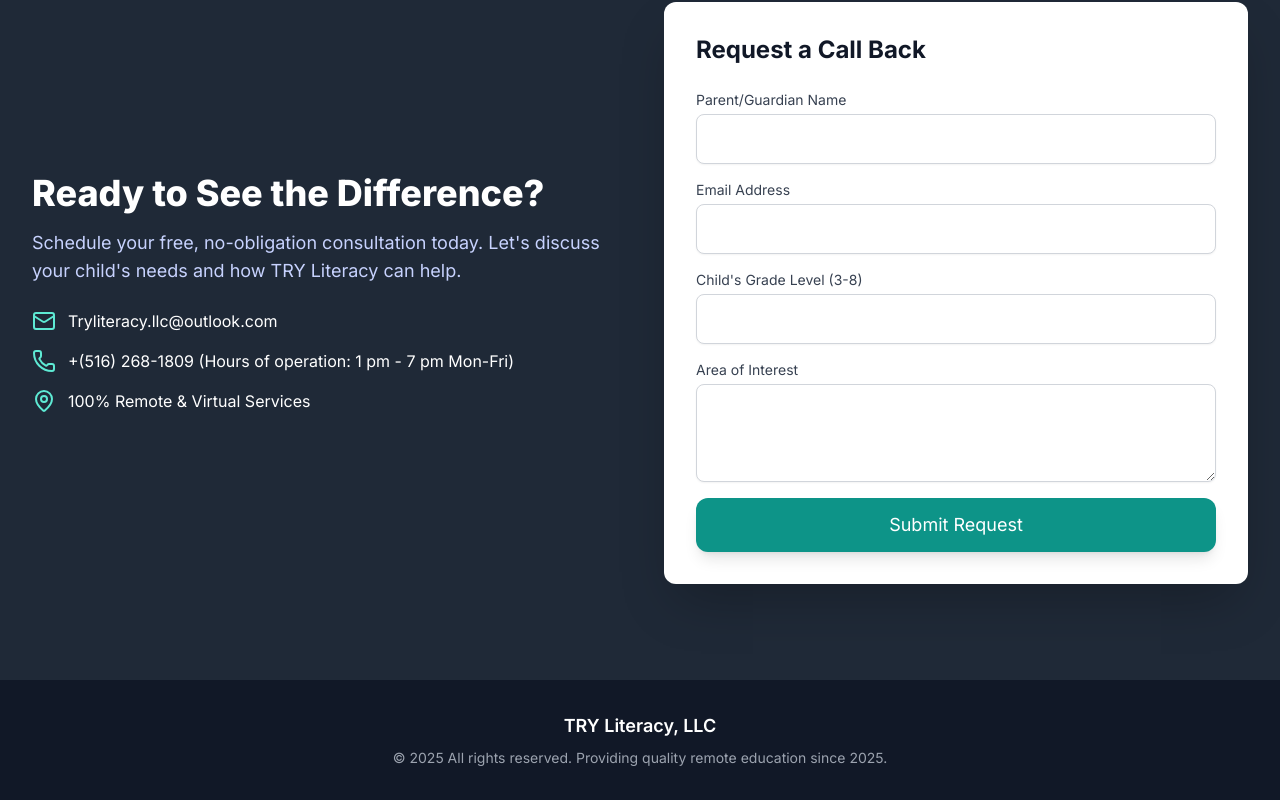
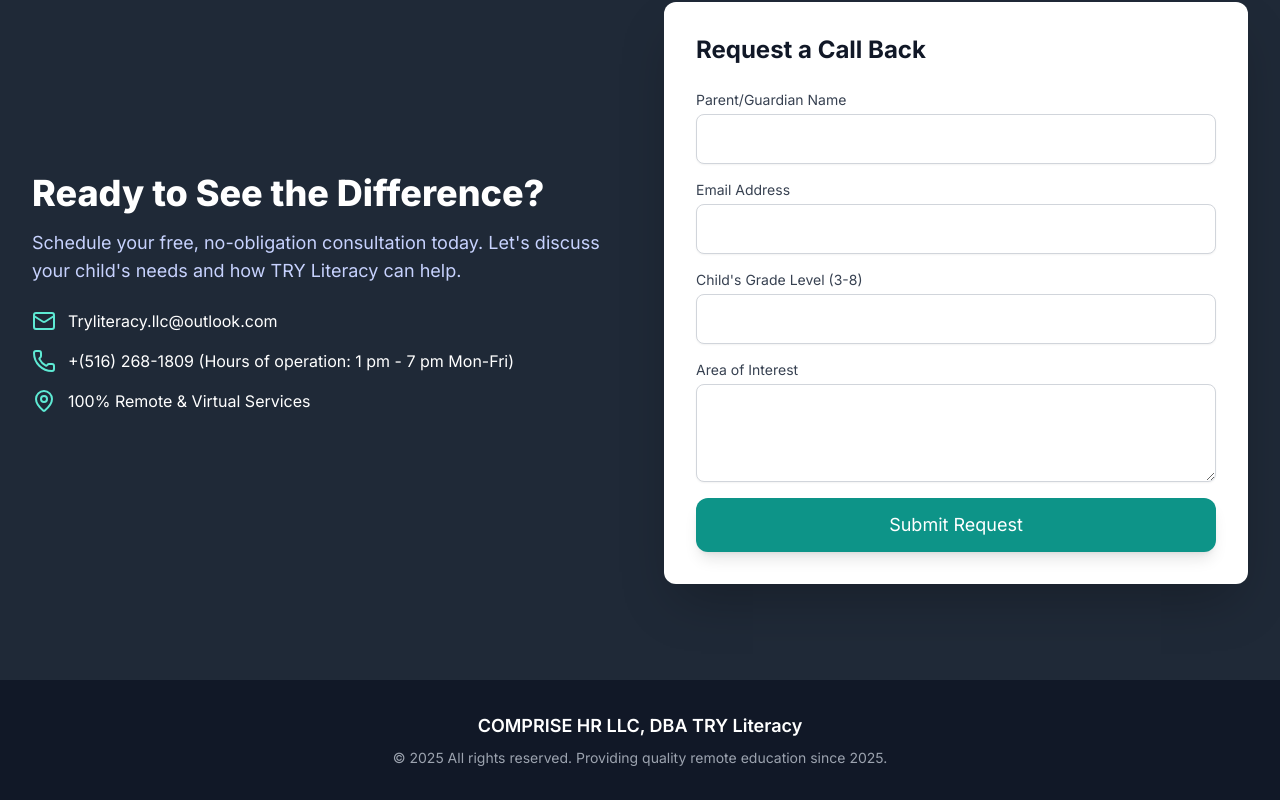
Before and after one commit to nak21223/try-literacy-website, a plain HTML site: page index.html in a window 1280 px wide. Shown: the part 3322-4122 px from the top of the page. Drawn offline with nearby package versions, Linux system fonts and the light colour scheme.

Commit message:
Add files via upload

```diff
--- a/index.html
+++ b/index.html
@@ -359,7 +359,7 @@
     <!-- Footer -->
     <footer class="bg-gray-900 text-white py-8">
         <div class="max-w-7xl mx-auto px-4 sm:px-6 lg:px-8 text-center">
-            <p class="text-lg font-semibold mb-2">TRY Literacy, LLC</p>
+            <p class="text-lg font-semibold mb-2"> COMPRISE HR LLC, DBA TRY Literacy</p>
             <p class="text-sm text-gray-400">&copy; 2025 All rights reserved. Providing quality remote education since 2025.</p>
         </div>
     </footer>
```
